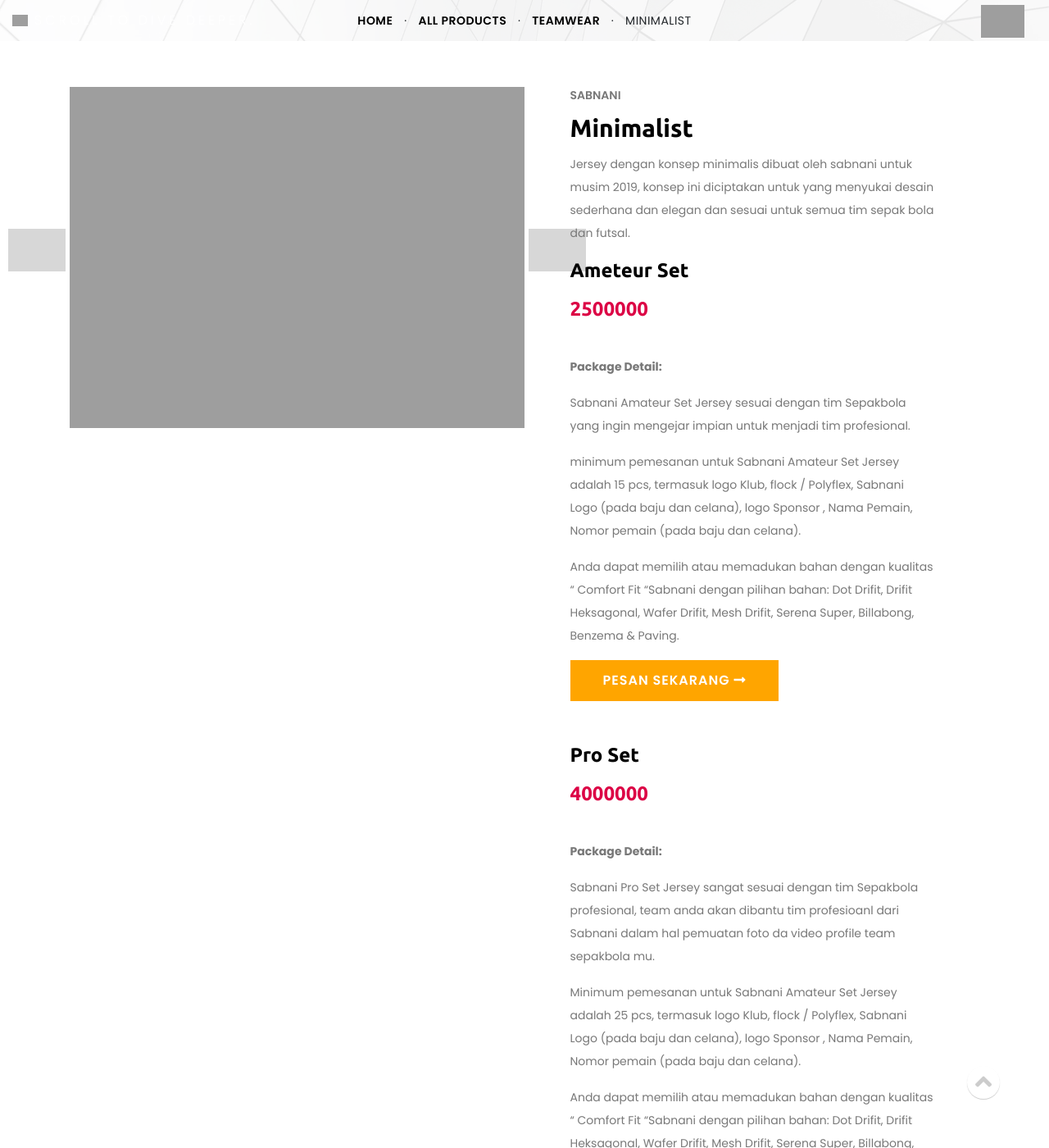
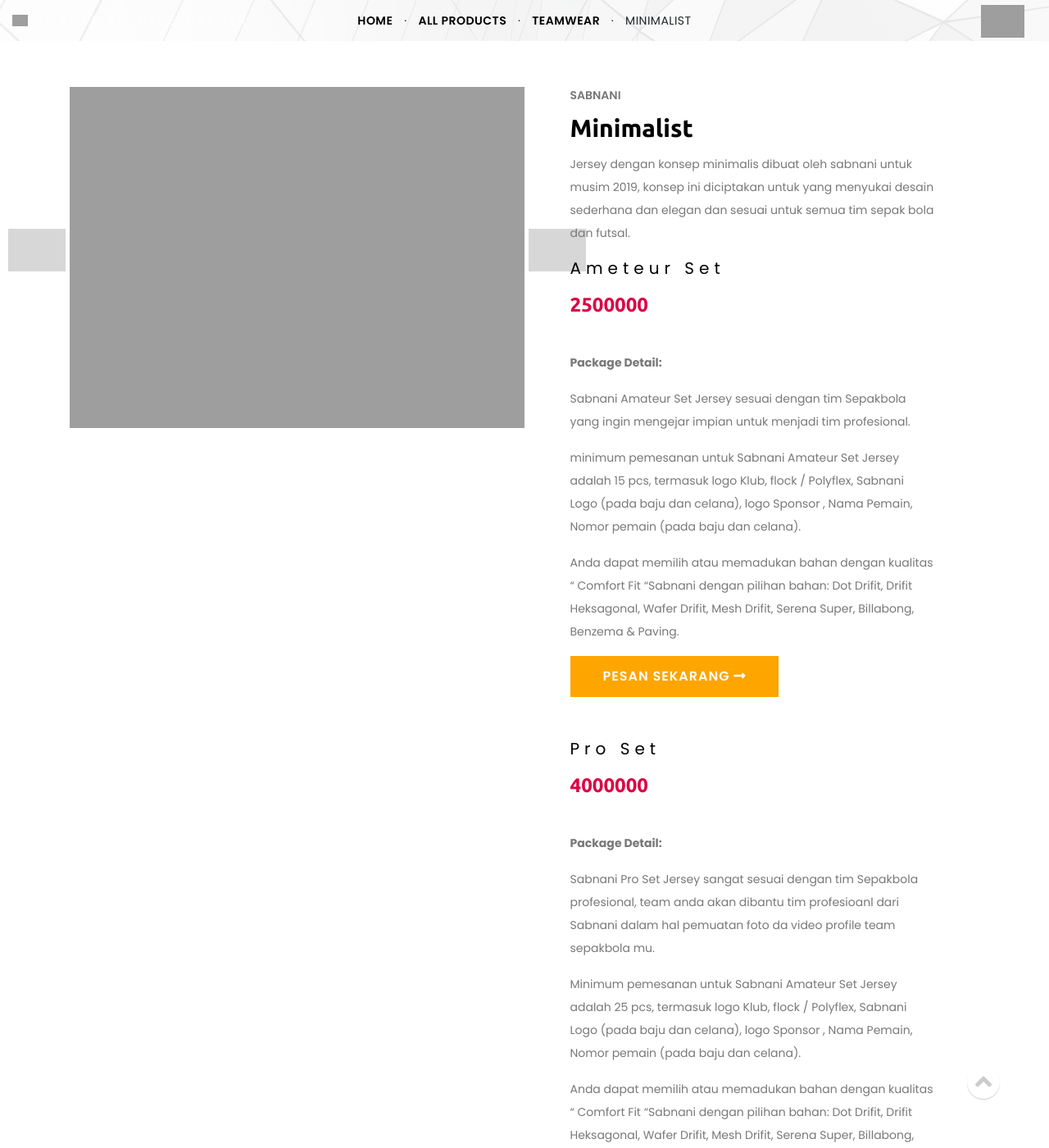
Before and after one commit to kemtol/wellspace, a Jekyll site: the page built from _product/minimalsist.markdown, in a window 1280 px wide and 1400 px high. Shown: the whole window at 82% size. Built offline with Jekyll 4.4.1, drawn with Linux system fonts in a browser that asks for light colours; nearby versions of some CDN libraries; library files that are not in the unit come from our copies; grey boxes are pictures that could not be loaded.

Commit message:
no message

```diff
--- a/_includes/front-brands.html
+++ b/_includes/front-brands.html
@@ -1,12 +1,12 @@
 <div class="brands-area">
-    <div class="container d-flex align-items-center justify-content-between">
+    <div class="container-fluid d-flex align-items-center justify-content-between">
         <!-- Brand Logo -->
         <div class="single-brands-logo">
             <!--<img src="{{ site.baseurl }}/img/core-img/brand1.png" alt="">-->
         </div>
         <div>
         	<h4>AS FEATURED ON</h4>
-        	<h2>READ WHAT THEY SAY.</h2>
+        	<h2 class="display-3" >READ WHAT THEY SAY.</h2>
         </div>
     </div>
 </div>
--- a/_includes/front-category-banner.html
+++ b/_includes/front-category-banner.html
@@ -13,10 +13,10 @@
 <section id="sect-welcome-2" class="pt-5 pb-5 mt-5 mb-5">
     <div class="container-fluid">
         <div class="row">
-            <div class="col-6 col-sm-6 col-md-6 col-lg-4 p-4 banner1">
+            <div class="col-12 col-sm-6 col-md-6 col-lg-4 p-4 banner1">
                 <img src="{{ site.baseurl }}/img/bg-img/bg-2.jpg" alt="">
             </div>
-            <div class="col-6 col-sm-6 col-md-6 col-lg-8 p-4 banner2" style="background: url(img/bg-img/bg-plus.png) no-repeat center center;">
+            <div class="col-12 col-sm-6 col-md-6 col-lg-8 p-4 banner2" style="background: url(img/bg-img/bg-plus.png) no-repeat center center;">
                 <h4>OUR HALLMARK</h4>
                 <h2 class="display-3">YOUR EVERYDAY SPACES TO GROW AND SCALE THAT CONNECTS YOU WITH EVERYTHING INSPIRING AND MAKES YOU FEEL WELL.</h2>
             </div>
--- a/_includes/jumbotron.html
+++ b/_includes/jumbotron.html
@@ -4,7 +4,7 @@
                 <div class="col-12">
                     <div class="hero-content text-center">
                         <h2>SPACES DESIGNED FOR<br>RESULTS AND FOR YOU TO FEEL</h2>
-                        <img src="{{site.baseurl}}/img/core-img/gen-better.png" alt="" class="img-fluid mg-5">
+                        <img src="{{site.baseurl}}/img/core-img/gen-better.png" alt="" class="img-fluid mb-5">
                     </div>
                 </div>
                 <div class="col-12">
--- a/js/active.js
+++ b/js/active.js
@@ -31,6 +31,9 @@
                     items: 2
                 },
                 992: {
+                    items: 3
+                },
+                2048: {
                     items: 4
                 }
             }
--- a/style.scss
+++ b/style.scss
@@ -230,6 +230,18 @@
 }
 
 /* OVERIDE */
+
+h2.display-3{
+    font-family:georgia;
+}
+
+h4{
+    font-weight: 400;
+    letter-spacing: 6px;
+    font-size: 1.25rem;
+    font-family:"Poppins", sans-serif;
+}
+
 section,
 footer{
     .container-fluid{
@@ -407,7 +419,6 @@
         padding: 5px 0 5px 15px;
         @media #{$breakpoint-xs} {
             height: 50px;
-            border-bottom: 1px solid $border-color;
         }
         .nav-brand{
             height:100%;
@@ -835,19 +846,28 @@
     #jumbotron--nav{
         li{
             a{
-                font-size: 24px;
+                font-size: 21px;
                 color: #fff;
                 margin-bottom: 50px;
                 font-weight: 100;
                 font-family: "Poppins", sans-serif;
                 letter-spacing: 6px;
             }
-            &:hover {
+            a:hover{
                 color:gold;
             }
         }
     }
 
+}
+
+#sect--welcome{
+    p{
+        font-size: 32px;
+        color: #111;
+        font-family: georgia;
+        line-height: 1.5;
+    }
 }
 
 
```
